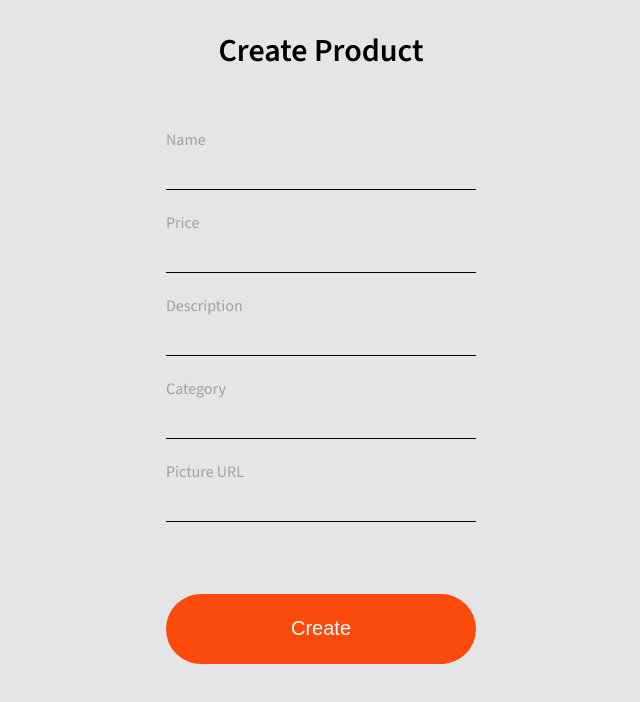
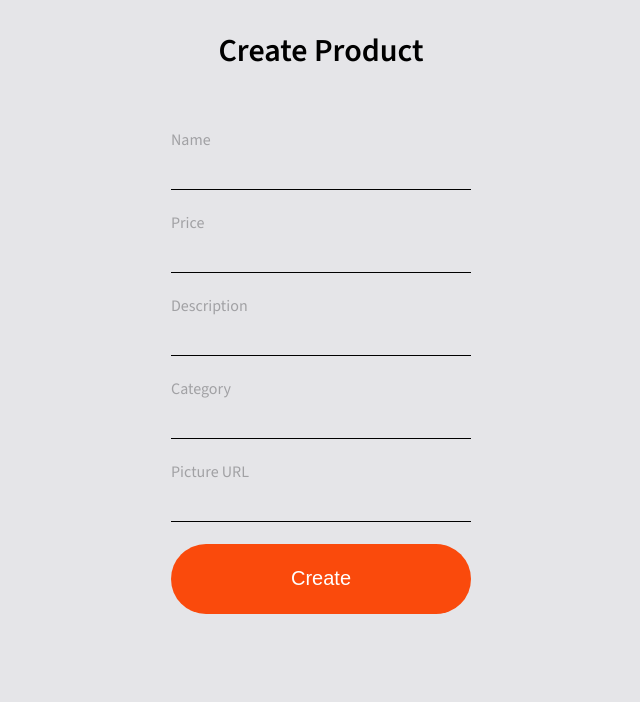
Before and after one commit to codeableorg/react-eatable-SamuelPereZz, a React (Vite) app: page /create-product in a window 1280 px wide. Shown: the top 702 px of the page, without its empty margins (319-959 px from the left). Built offline with nearby package versions, Linux system fonts and the light colour scheme.

Commit message:
Small modifications in style

```diff
--- a/src/components/Button.jsx
+++ b/src/components/Button.jsx
@@ -1,5 +1,4 @@
 import styled from "@emotion/styled";
-import { Link } from "react-router-dom";
 
 const Button = styled.button`
   color: white;
@@ -17,10 +16,8 @@ const Button = styled.button`
   }
 `;
 
-export function ButtonCreateProduct(prop) {
+export function ButtonGlobal(prop) {
   return (
-    <Link to="/create-product">
       <Button>{prop.text}</Button>
-    </Link>
   );
 }
--- a/src/components/CardsFood.jsx
+++ b/src/components/CardsFood.jsx
@@ -5,11 +5,12 @@ import Delete from "../assets/delete.svg";
 
 const ContainerCard = styled.div`
   width: 160px;
-  height: 218px;
+  height: 205px;
   border-radius: 35px;
   background-color: white;
   display: flex;
   flex-direction: column;
+  justify-content: center;
   align-items: center;
   transition: all 0.5s;
   &:hover {
--- a/src/pages/Create-Product-Page.jsx
+++ b/src/pages/Create-Product-Page.jsx
@@ -1,6 +1,7 @@
 import React, { useState } from "react";
 import { createProduct } from "../services/product-services";
 import styled from "@emotion/styled";
+import { ButtonGlobal } from "../components/Button";
 
 const Container = styled.div`
   display: flex;
@@ -50,23 +51,6 @@ const Label = styled.label`
   font-weight: 500;
   &:hover {
     color: #4c4c4c;
-  }
-`;
-
-const Button = styled.button`
-  color: white;
-  width: 310px;
-  height: 70px;
-  border-radius: 50px;
-  background: var(--orange, #fa4a0c);
-  border: none;
-  cursor: pointer;
-  font-size: 20px;
-  text-align: center;
-  margin-top: 50px;
-  &:hover {
-    transform: scale(1.05);
-    background: var(--orange, #fd6832);
   }
 `;
 
@@ -140,7 +124,7 @@ function ProductForm() {
           value={productData.picture_url}
           onChange={handleChange}
         />
-        <Button type="submit">Create</Button>
+        <ButtonGlobal type="submit" text="Create" />
       </Form>
     </Container>
   );
--- a/src/pages/ProductsDashboard.jsx
+++ b/src/pages/ProductsDashboard.jsx
@@ -2,14 +2,15 @@ import React, { useEffect, useState } from "react";
 import { getProducts } from "../services/product-services";
 import CardFood from "../components/CardsFood";
 import styled from "@emotion/styled";
-import { ButtonCreateProduct } from "../components/Button";
+import { ButtonGlobal } from "../components/Button";
+import { Link } from "react-router-dom";
 
 const CardContainer = styled.div`
   padding: 15px;
   display: grid;
   grid-template-columns: repeat(2, 0.1fr);
-  gap: 1rem;
-  row-gap: 3rem;
+  gap: 1.5rem;
+  row-gap: 5rem;
   justify-items: center;
   justify-content: center;
   padding-bottom: 7rem;
@@ -18,8 +19,7 @@ const CardContainer = styled.div`
 const Header = styled.header`
   display: flex;
   justify-content: center;
-  margin-bottom: 15px;
-  padding: 15px;
+  margin-bottom: 3rem;
 `;
 
 const Footer = styled.footer`
@@ -63,7 +63,9 @@ function ProductList() {
         ))}
       </CardContainer>
       <Footer>
-        <ButtonCreateProduct text="Create Product" />
+        <Link to="/create-product">
+          <ButtonGlobal text="Create Product" />
+        </Link>
       </Footer>
     </div>
   );
```
